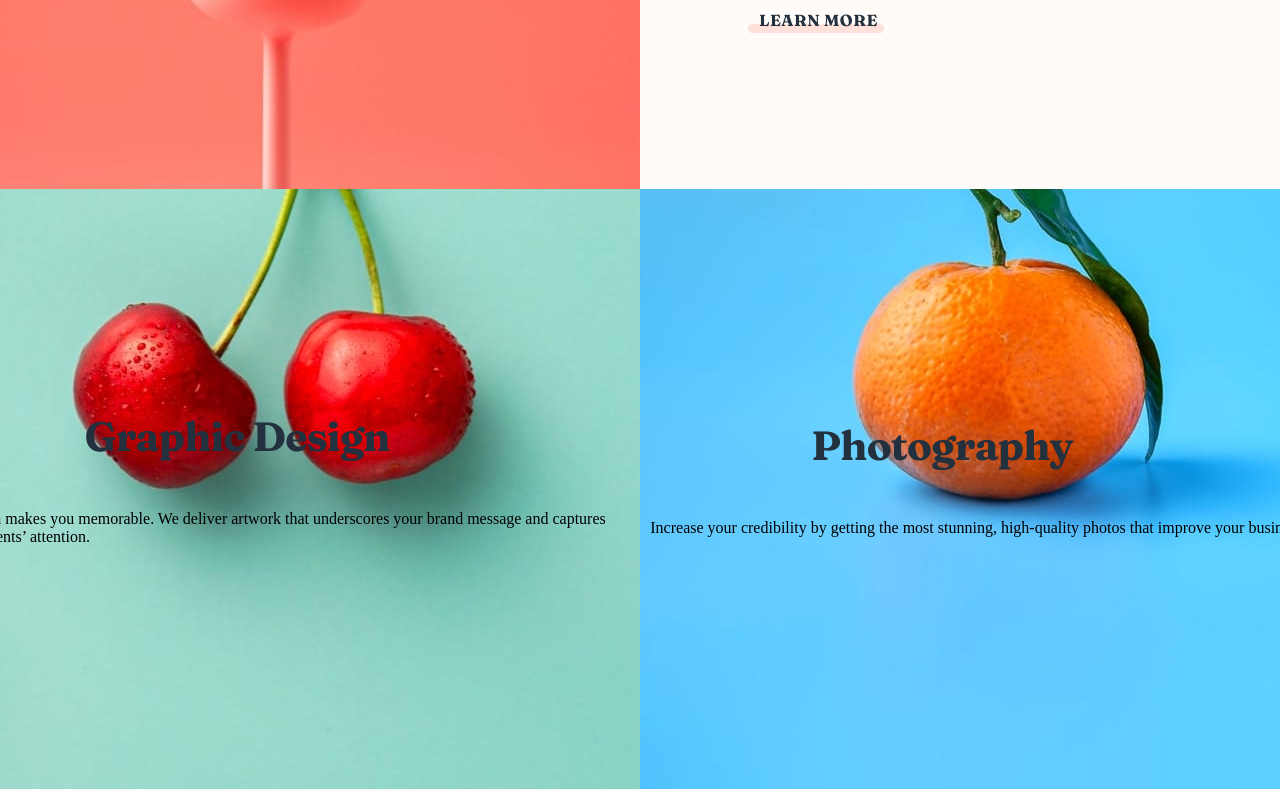
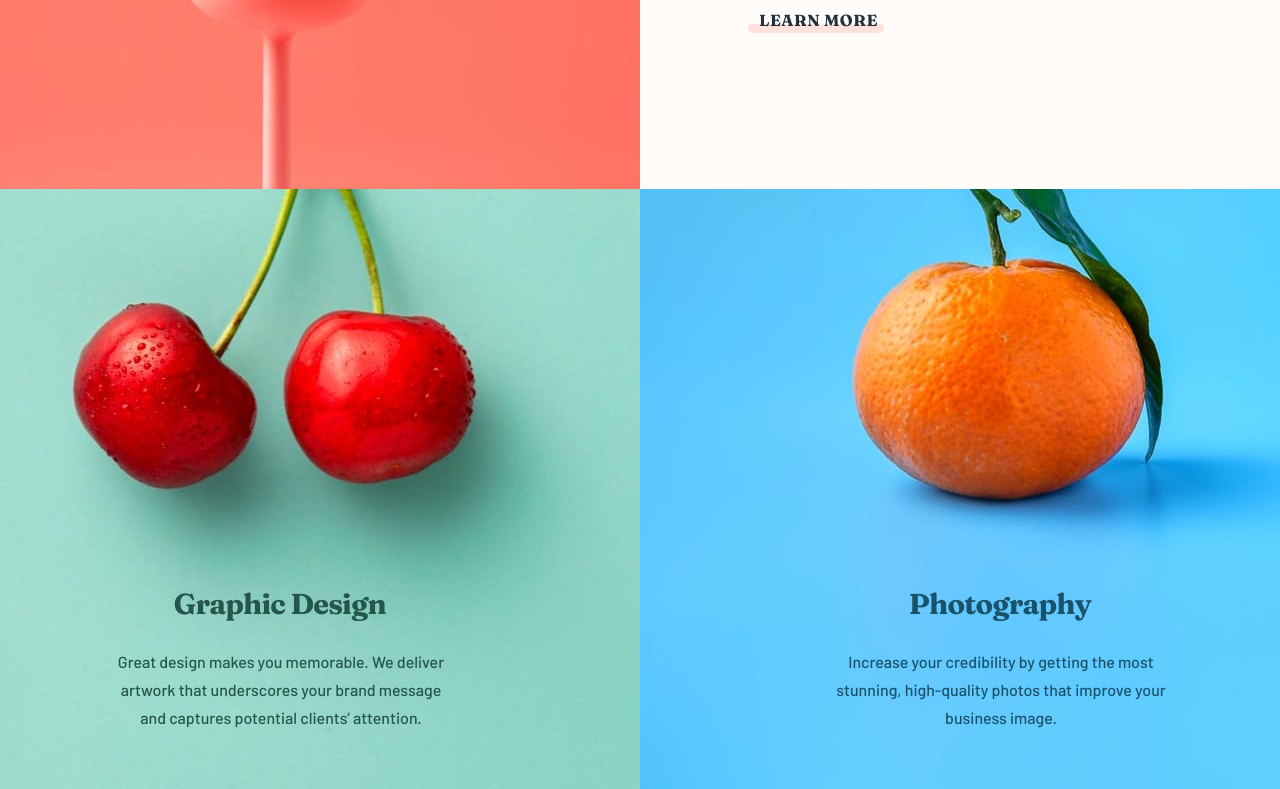
Before and after one commit to ifaronti/Sunny-Side-Agency-Page, a React (Create React App) app in the folder sunny-agency/: page / in a window 1280 px wide. Shown: the part 1811-2600 px from the top of the page. Built offline with nearby package versions, Linux system fonts and the light colour scheme; the HTML template or start-up script is replaced by a standard one.

Commit message:
2cards done!

```diff
--- a/sunny-agency/public/gridData.json
+++ b/sunny-agency/public/gridData.json
@@ -29,7 +29,8 @@
 
                     {   "img":"image-photography.jpg",
                         "heading": "Photography",
-                        "details": "Increase your credibility by getting the most stunning, high-quality photos that improve your business image."
+                        "details": "Increase your credibility by getting the most stunning, high-quality photos that improve your business image.",
+                        "photo": true
                     }
 
                 ],
--- a/sunny-agency/src/components/Gridcards.js
+++ b/sunny-agency/src/components/Gridcards.js
@@ -20,6 +20,7 @@ export default function Cards(){
                 class = {card.class}
                 heading = {card.heading}
                 details = {card.details}
+                photo = {card.photo}
             />
         )
     })
--- a/sunny-agency/src/components/Gridcomponent.js
+++ b/sunny-agency/src/components/Gridcomponent.js
@@ -6,8 +6,10 @@ export default function Grid(props){
                 {props.h2 && <h2>{props.h2}</h2>}
                 {props.paragraph &&<p className={props.class ? "greybg-paragraph greybg-paragraph2":"greybg-paragraph"}>{props.paragraph}</p>}
                 {props.learn && <button className={props.class ? "learn-more learn-more2":"learn-more"}>{props.learn}</button>}
-                {props.heading && <h2>{props.heading}</h2>}
-                {props.details && <p>{props.details}</p>}
+                <div className="two-cards">
+                    {props.heading && <h2 className={props.photo ? 'photography':'two-header'}>{props.heading}</h2>}
+                    {props.details && <p className={props.photo? 'photo-details':'details'}>{props.details}</p>}
+                </div>
             </div>
         </div>
     )
--- a/sunny-agency/src/index.css
+++ b/sunny-agency/src/index.css
@@ -146,7 +146,7 @@ h1{
     grid-template-columns: 1fr;
 }
 
-p{
+p,h3{
     z-index: 8;
 }
 
@@ -232,3 +232,39 @@ h2{
 .learn-more2::after{
     background-color: hsl(7, 99%, 70%);
 }
+
+.two-cards{
+    display: flex;
+    justify-content: center;
+    flex-direction: column;
+    align-items: center;
+    text-align: center;
+    position: relative;
+    top: 6.8rem;
+}
+
+.two-header,.photography{
+    color: hsl(167, 40%, 24%);
+    font-size: 1.8rem;
+    font-family: 'Fraunces Bold';
+    margin-top: 9.5rem;
+    margin-left: -.4px;
+}
+
+.photography{
+    color: hsl(198, 62%, 26%)
+}
+
+.photo-details, .details{
+    color: hsl(198, 62%, 26%);
+    width: 48.5%;
+    font-family: 'Barlow Medium';
+    line-height: 28px;
+    position: relative;
+    left: 1px;
+    top: -1.22rem;
+}
+
+.details{
+    color: hsl(167, 40%, 24%);
+}
```
